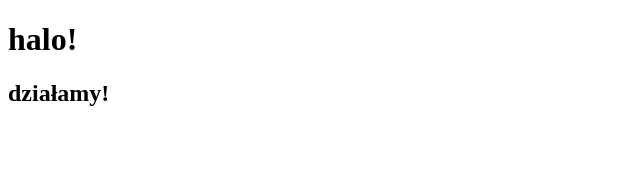
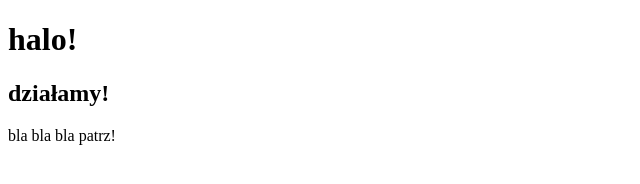
Before and after one commit to ro0bert91/newGitTest, a plain HTML site: page index.html in a window 1280 px wide. Shown: the whole page, without its empty margins (0-640 px from the left). Drawn offline with Linux system fonts and the light colour scheme.

Commit message:
paragraf

```diff
--- a/index.html
+++ b/index.html
@@ -7,5 +7,7 @@
 <body>
     <h1>halo!</h1>
     <h2>działamy!</h2>
+
+    <p>bla bla bla patrz!</p>
 </body>
 </html>
```
